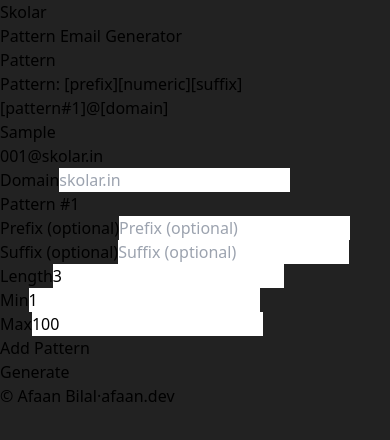
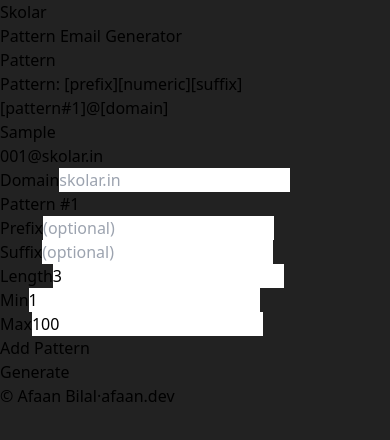
Before and after one commit to AfaanBilal/pattern-email-gen, a React (Vite) app: page / in a window 390 px wide. Shown: the top 440 px of the page. Built offline with nearby package versions, Linux system fonts and the light colour scheme.

Commit message:
📱 Responsive

```diff
--- a/src/App.tsx
+++ b/src/App.tsx
@@ -95,7 +95,7 @@ function App() {
 
                 <div className="border-b border-b-amber-600 w-full mt-4"></div>
 
-                <div className="flex flex-col justify-center items-center">
+                <div className="flex flex-col justify-center items-center w-full">
                     {patterns.map((pat, i) =>
                         <PatternEditor
                             key={pat.key} i={i}
--- a/src/components/PatternEditor.tsx
+++ b/src/components/PatternEditor.tsx
@@ -21,7 +21,7 @@ const PatternEditor: React.FC<{ i: number; pattern: Pattern; onChange: (p: Patte
     const updateField = (k: string, v: string | number) => onChange({ ...pattern, [k]: v });
 
     return (
-        <div className="flex flex-col p-2 border border-gray-700 mt-4 rounded">
+        <div className="flex flex-col p-2 border border-gray-700 mt-4 rounded w-full">
             <div className="flex justify-between items-center px-2">
                 <div className="text-center text-xl text-white mt-4 border-b border-gray-400 pb-2">Pattern #{i + 1}</div>
                 {i !== 0 && <button className="text-sm p-2 border border-gray-700 hover:bg-red-950 rounded" title="Remove Pattern" onClick={onDelete}>❌</button>}
@@ -29,30 +29,30 @@ const PatternEditor: React.FC<{ i: number; pattern: Pattern; onChange: (p: Patte
 
             <div className="flex p-2 gap-2">
                 <div className="flex flex-col flex-1">
-                    <label className="text-lg text-white mt-4">Prefix (optional)</label>
-                    <input placeholder="Prefix (optional)" value={pattern.prefix} onChange={e => updateField("prefix", e.target.value)} className="text-lg bg-black text-white p-2" />
+                    <label className="text-sm md:text-lg text-white mt-4">Prefix</label>
+                    <input placeholder="(optional)" value={pattern.prefix} onChange={e => updateField("prefix", e.target.value)} className="text-sm md:text-lg bg-black text-white p-2 w-36 md:w-auto" />
                 </div>
 
                 <div className="flex flex-col flex-1">
-                    <label className="text-lg text-white mt-4">Suffix (optional)</label>
-                    <input placeholder="Suffix (optional)" value={pattern.suffix} onChange={e => updateField("suffix", e.target.value)} className="text-lg bg-black text-white p-2" />
+                    <label className="text-sm md:text-lg text-white mt-4">Suffix</label>
+                    <input placeholder="(optional)" value={pattern.suffix} onChange={e => updateField("suffix", e.target.value)} className="text-sm md:text-lg bg-black text-white p-2 w-36 md:w-auto" />
                 </div>
             </div>
 
             <div className="flex p-2 gap-2">
                 <div className="flex flex-col">
-                    <label className="text-lg text-white mt-4">Length</label>
-                    <input placeholder="Pattern length" type="number" value={pattern.length} onChange={e => updateField("length", parseInt(e.target.value))} className="text-lg bg-black text-white p-2" />
+                    <label className="text-sm md:text-lg text-white mt-4">Length</label>
+                    <input placeholder="length" type="number" value={pattern.length} onChange={e => updateField("length", parseInt(e.target.value))} className="text-sm md:text-lg bg-black text-white p-2 w-24 md:w-auto" />
                 </div>
 
                 <div className="flex flex-col">
-                    <label className="text-lg text-white mt-4">Min</label>
-                    <input placeholder="Minimum value" type="number" value={pattern.min} onChange={e => updateField("min", parseInt(e.target.value))} className="text-lg bg-black text-white p-2" />
+                    <label className="text-sm md:text-lg text-white mt-4">Min</label>
+                    <input placeholder="Min" type="number" value={pattern.min} onChange={e => updateField("min", parseInt(e.target.value))} className="text-sm md:text-lg bg-black text-white p-2 w-24 md:w-auto" />
                 </div>
 
                 <div className="flex flex-col">
-                    <label className="text-lg text-white mt-4">Max</label>
-                    <input placeholder="Maximum value" type="number" value={pattern.max} onChange={e => updateField("max", parseInt(e.target.value))} className="text-lg bg-black text-white p-2" />
+                    <label className="text-sm md:text-lg text-white mt-4">Max</label>
+                    <input placeholder="Max" type="number" value={pattern.max} onChange={e => updateField("max", parseInt(e.target.value))} className="text-sm md:text-lg bg-black text-white p-2 w-24 md:w-auto" />
                 </div>
             </div>
         </div>
```
Also changed, not shown: 4 other files (tests, documents, lock files or other folders).
